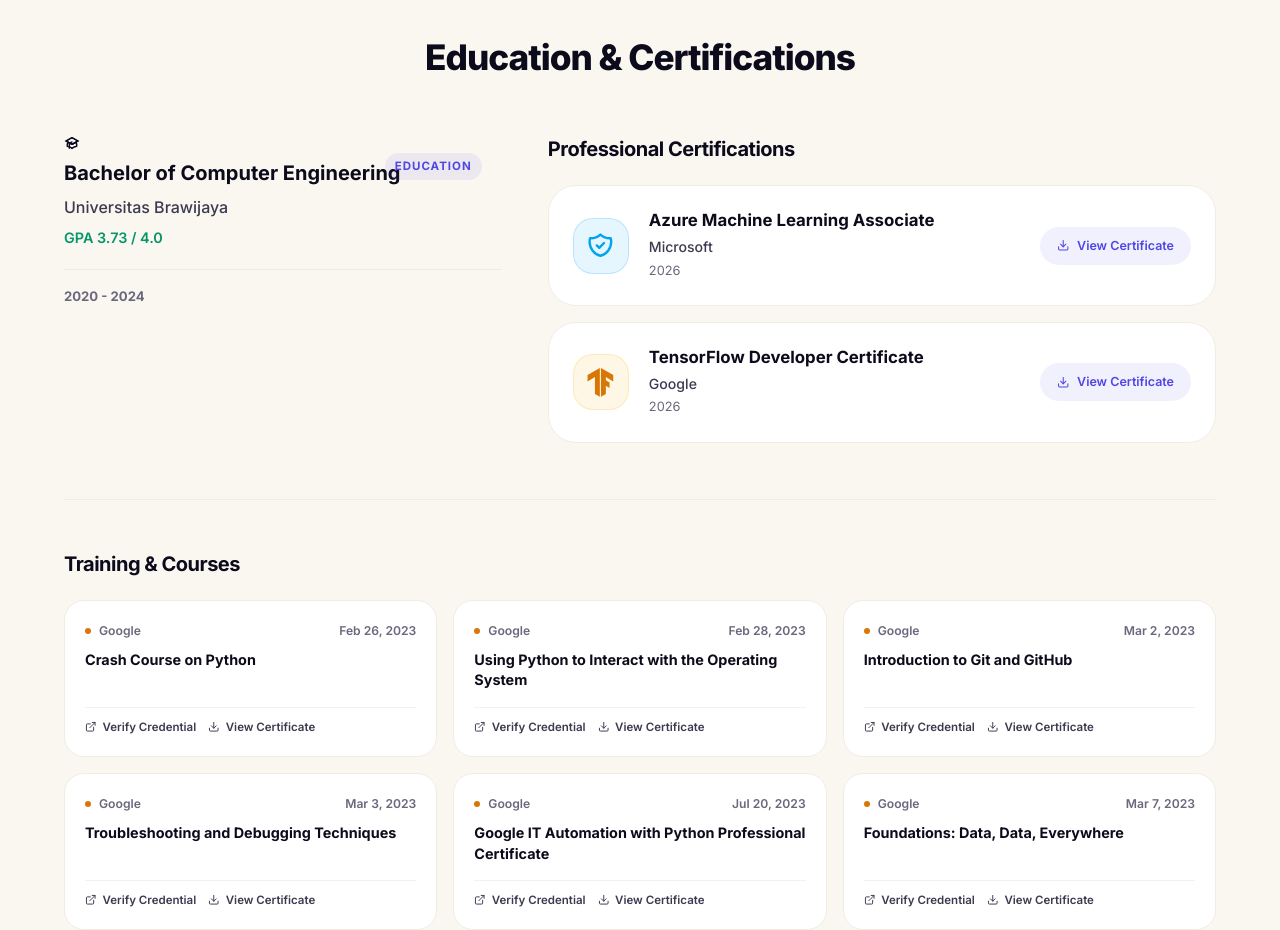
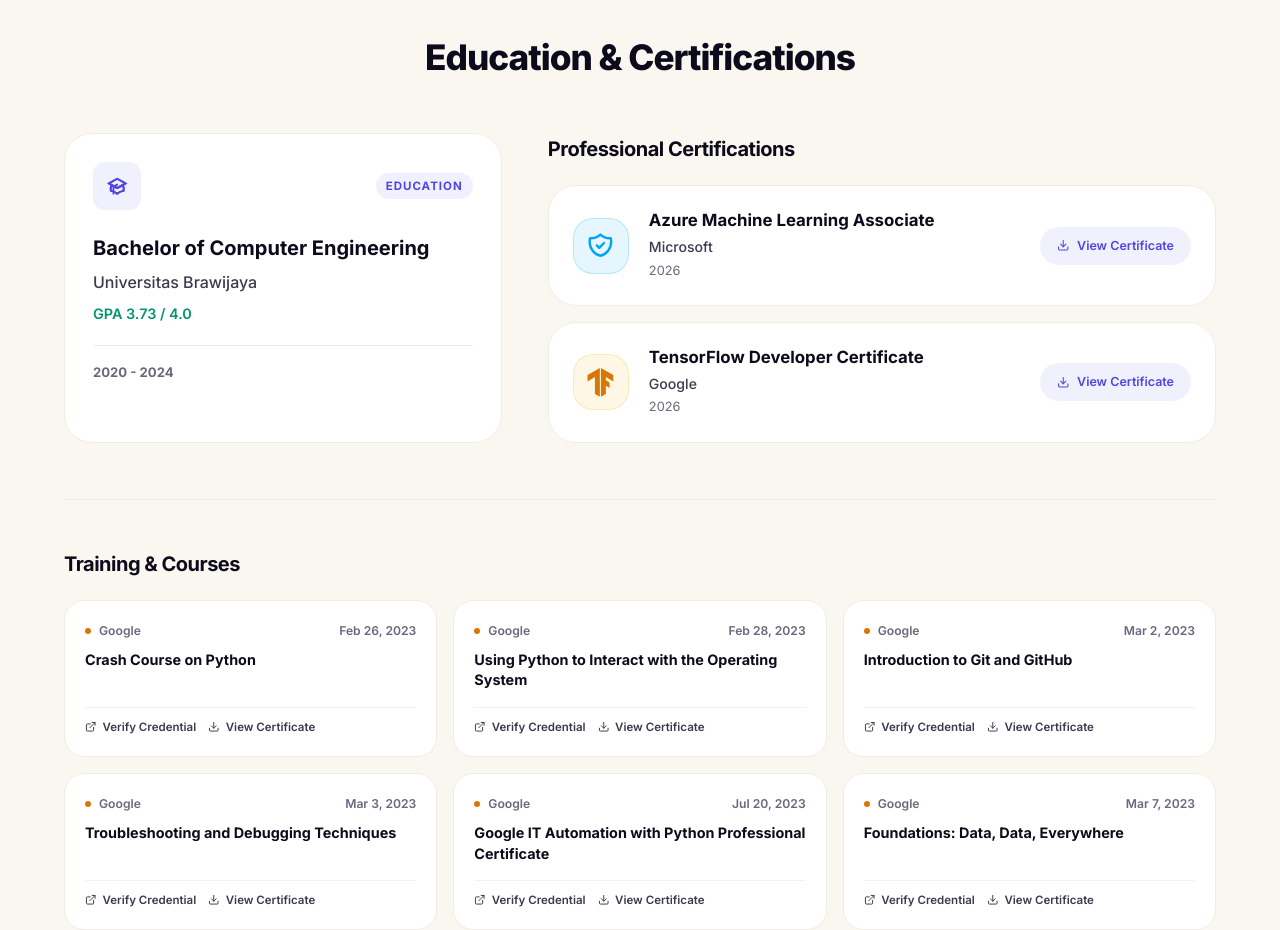
Before and after one commit to Valerie6048/Portiter, a React (Vite) app: page / in a window 1280 px wide. Shown: the part 3640-4570 px from the top of the page. Built offline with nearby package versions, Linux system fonts and the light colour scheme.

Commit message:
feat: fix minor bug "education & certification" piled up, make better UI

```diff
--- a/src/components/Education.jsx
+++ b/src/components/Education.jsx
@@ -34,9 +34,11 @@
           viewport={{ once: true }}
           transition={{ duration: 0.5 }}
         >
-          <div className="edu-card-badge">Education</div>
-          <div className="edu-icon">
-            <HiOutlineAcademicCap />
+          <div className="edu-card-header">
+            <div className="edu-icon">
+              <HiOutlineAcademicCap />
+            </div>
+            <div className="edu-card-badge">{t('educationBadge')}</div>
           </div>
           <div className="edu-card-content">
             <h3>{t('educationDegree')}</h3>
--- a/src/context/LanguageContext.jsx
+++ b/src/context/LanguageContext.jsx
@@ -100,6 +100,7 @@
     educationDegree: 'Bachelor of Computer Engineering',
     educationUniversity: 'Universitas Brawijaya',
     educationGPA: 'GPA 3.73 / 4.0',
+    educationBadge: 'Education',
     certifications: 'Certifications',
     certificationsSectionTitle: 'Education & Certifications',
     professionalCerts: 'Professional Certifications',
@@ -238,6 +239,7 @@
     educationDegree: 'Sarjana Teknik Komputer',
     educationUniversity: 'Universitas Brawijaya',
     educationGPA: 'IPK 3.73 / 4.0',
+    educationBadge: 'Pendidikan',
     certifications: 'Sertifikasi',
     certificationsSectionTitle: 'Pendidikan & Sertifikasi',
     professionalCerts: 'Sertifikasi Profesional',
--- a/src/index.css
+++ b/src/index.css
@@ -1021,6 +1021,11 @@
 }
 
 .main-edu-card {
+  background: var(--bg-card);
+  border: 1px solid var(--border-color);
+  border-radius: var(--radius-xl);
+  padding: 28px;
+  transition: all var(--transition-med);
   display: flex;
   flex-direction: column;
   justify-content: flex-start;
@@ -1029,10 +1034,31 @@
   height: 100%;
 }
 
+.main-edu-card:hover {
+  border-color: var(--border-hover);
+  transform: translateY(-2px);
+}
+
+.edu-card-header {
+  display: flex;
+  justify-content: space-between;
+  align-items: center;
+  margin-bottom: 24px;
+}
+
+.edu-card-header .edu-icon {
+  width: 48px;
+  height: 48px;
+  border-radius: var(--radius-md);
+  display: flex;
+  align-items: center;
+  justify-content: center;
+  font-size: 1.4rem;
+  background: var(--accent-blue-dim);
+  color: var(--accent-blue);
+}
+
 .edu-card-badge {
-  position: absolute;
-  top: 20px;
-  right: 20px;
   font-size: 0.72rem;
   font-weight: 700;
   text-transform: uppercase;
```
